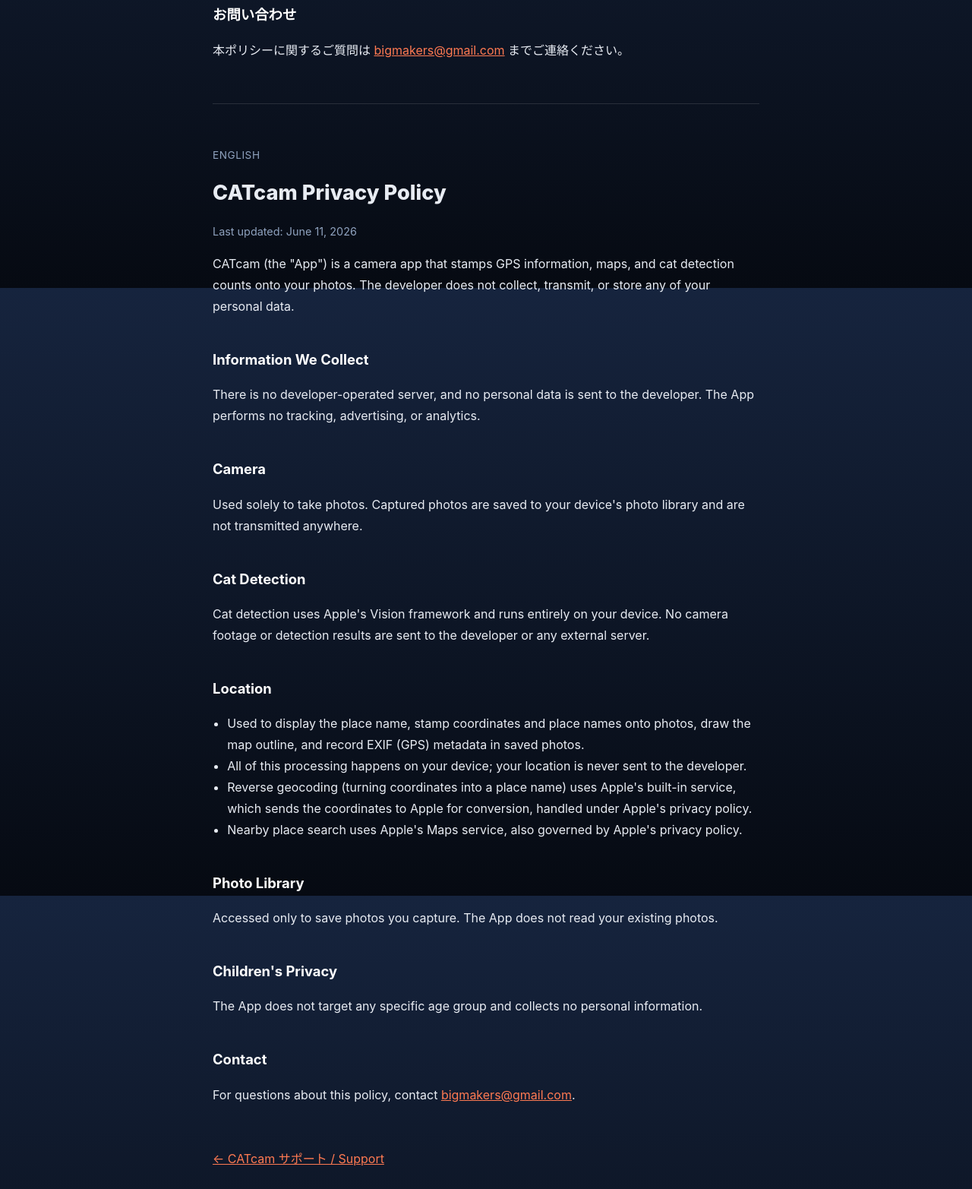
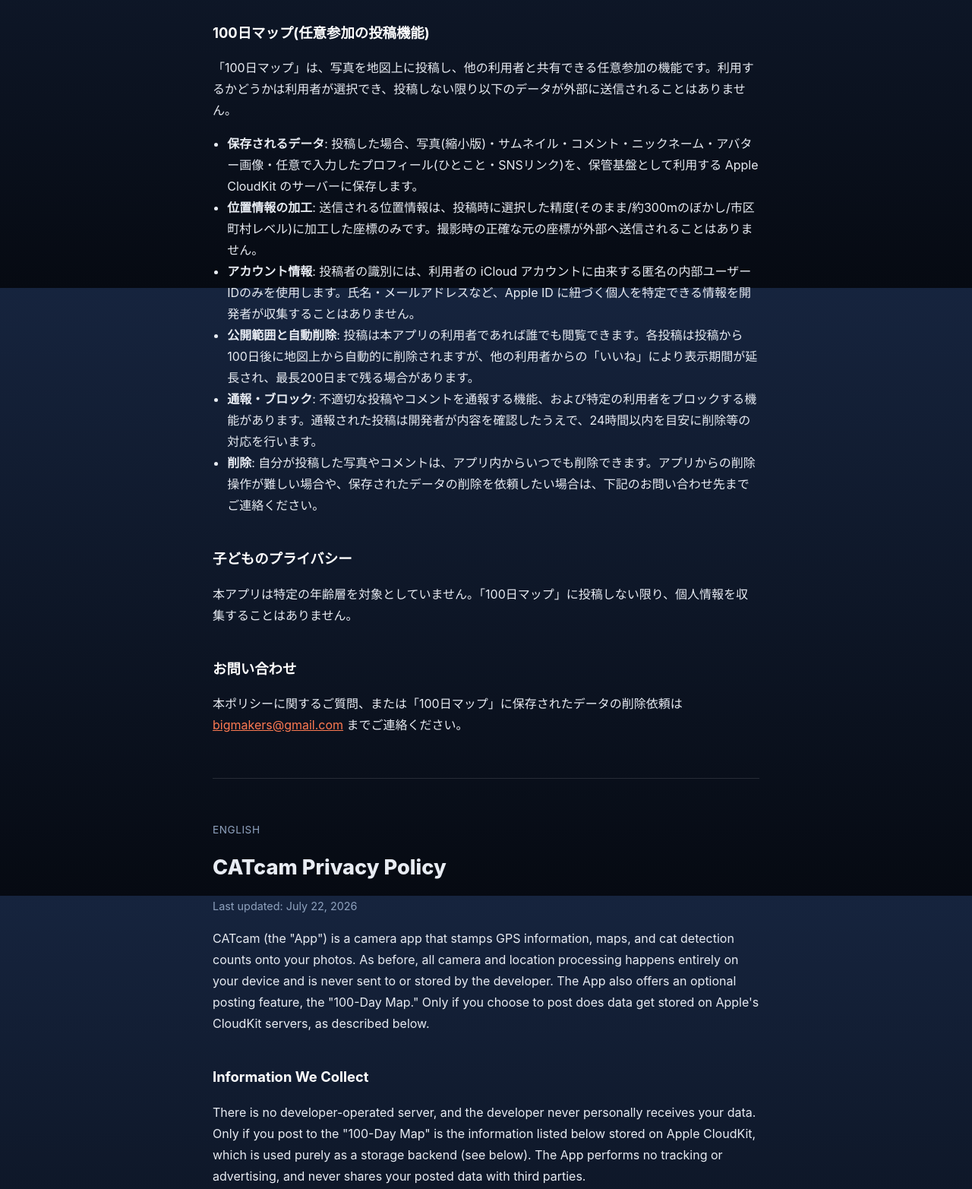
Before and after one commit to bigmakers/catcam, a plain HTML site: page docs/privacy.html in a window 1280 px wide. Shown: the part 1221-2786 px from the top of the page at 76% size. Drawn offline with Linux system fonts and the light colour scheme.

Commit message:
プライバシーポリシーに100日マップ機能を追記
v1.2で追加された任意参加の投稿機能「100日マップ」について、投稿時にApple
CloudKitへ保存されるデータ(写真縮小版/コメント/ニックネーム/アバター/
加工済み位置情報/匿名内部ユーザID)、公開範囲と100日後自動削除(いいねで
最長200日延長)、通報・ブロック対応、削除依頼の連絡先をJA/EN両方に追記。
既存のカメラ・位置情報が端末内処理のみである旨の記述は保持。

```diff
--- a/docs/privacy.html
+++ b/docs/privacy.html
@@ -29,15 +29,15 @@
 <div class="wrap">
 
   <h1>CATcam プライバシーポリシー</h1>
-  <p class="updated">最終更新: 2026年6月11日</p>
+  <p class="updated">最終更新: 2026年7月22日</p>
 
-  <p>CATcam(以下「本アプリ」)は、写真に GPS 情報・地図・猫の検出頭数を焼き込むカメラアプリです。開発者は本アプリを通じて、利用者の個人データを収集・送信・保存しません。</p>
+  <p>CATcam(以下「本アプリ」)は、写真に GPS 情報・地図・猫の検出頭数を焼き込むカメラアプリです。カメラ・位置情報の処理は従来どおりすべて端末内で完結し、開発者に送信・保存されることはありません。本アプリにはこれに加えて、任意参加の投稿機能「100日マップ」があります。投稿した場合に限り、後述の範囲でデータが Apple の CloudKit サーバーに保存されます。</p>
 
   <h2>収集する情報</h2>
-  <p>開発者が運営するサーバーは存在せず、いかなる個人データも開発者には送信されません。本アプリはトラッキング、広告、解析(アナリティクス)を一切行いません。</p>
+  <p>開発者が独自に運営するサーバーは存在せず、開発者個人がデータを受け取ることはありません。「100日マップ」に投稿した場合のみ、下記の情報が保管基盤である Apple CloudKit に保存されます(詳細は後述)。本アプリはトラッキング、広告を一切行わず、投稿データを第三者に提供することもありません。</p>
 
   <h2>カメラ</h2>
-  <p>写真の撮影にのみ使用します。撮影した写真は利用者の端末のフォトライブラリに保存され、外部には送信されません。</p>
+  <p>写真の撮影にのみ使用します。撮影した写真は利用者の端末のフォトライブラリに保存され、外部には送信されません(「100日マップ」に投稿する場合を除く)。</p>
 
   <h2>猫の検出</h2>
   <p>猫の検出には Apple の Vision フレームワークを使用します。処理はすべて端末内で完結し、カメラ映像や検出結果が開発者または外部サーバーに送信されることはありません。</p>
@@ -45,7 +45,7 @@
   <h2>位置情報</h2>
   <ul>
     <li>撮影地点の地名表示、写真への座標・地名の焼き込み、地図アウトラインの描画、写真の EXIF(GPS)情報の記録に使用します。</li>
-    <li>これらの処理はすべて端末内で完結し、位置情報が開発者に送信されることはありません。</li>
+    <li>これらの処理はすべて端末内で完結し、位置情報が開発者に送信されることはありません(「100日マップ」に投稿する場合を除く)。</li>
     <li>地名の取得(逆ジオコーディング)には Apple が提供する標準機能を利用します。この際、座標が地名に変換されるために Apple のサーバーへ送信されます。これは Apple のプライバシーポリシーに従って処理されます。</li>
     <li>近くのスポットの検索には Apple のマップサービスを利用します。この際も Apple のプライバシーポリシーが適用されます。</li>
   </ul>
@@ -53,25 +53,36 @@
   <h2>写真ライブラリ</h2>
   <p>撮影した写真を保存するためにのみアクセスします。既存の写真を読み取ることはありません。</p>
 
+  <h2>100日マップ(任意参加の投稿機能)</h2>
+  <p>「100日マップ」は、写真を地図上に投稿し、他の利用者と共有できる任意参加の機能です。利用するかどうかは利用者が選択でき、投稿しない限り以下のデータが外部に送信されることはありません。</p>
+  <ul>
+    <li><strong>保存されるデータ</strong>: 投稿した場合、写真(縮小版)・サムネイル・コメント・ニックネーム・アバター画像・任意で入力したプロフィール(ひとこと・SNSリンク)を、保管基盤として利用する Apple CloudKit のサーバーに保存します。</li>
+    <li><strong>位置情報の加工</strong>: 送信される位置情報は、投稿時に選択した精度(そのまま/約300mのぼかし/市区町村レベル)に加工した座標のみです。撮影時の正確な元の座標が外部へ送信されることはありません。</li>
+    <li><strong>アカウント情報</strong>: 投稿者の識別には、利用者の iCloud アカウントに由来する匿名の内部ユーザーIDのみを使用します。氏名・メールアドレスなど、Apple ID に紐づく個人を特定できる情報を開発者が収集することはありません。</li>
+    <li><strong>公開範囲と自動削除</strong>: 投稿は本アプリの利用者であれば誰でも閲覧できます。各投稿は投稿から100日後に地図上から自動的に削除されますが、他の利用者からの「いいね」により表示期間が延長され、最長200日まで残る場合があります。</li>
+    <li><strong>通報・ブロック</strong>: 不適切な投稿やコメントを通報する機能、および特定の利用者をブロックする機能があります。通報された投稿は開発者が内容を確認したうえで、24時間以内を目安に削除等の対応を行います。</li>
+    <li><strong>削除</strong>: 自分が投稿した写真やコメントは、アプリ内からいつでも削除できます。アプリからの削除操作が難しい場合や、保存されたデータの削除を依頼したい場合は、下記のお問い合わせ先までご連絡ください。</li>
+  </ul>
+
   <h2>子どものプライバシー</h2>
-  <p>本アプリは特定の年齢層を対象とせず、いかなる個人情報も収集しません。</p>
+  <p>本アプリは特定の年齢層を対象としていません。「100日マップ」に投稿しない限り、個人情報を収集することはありません。</p>
 
   <h2>お問い合わせ</h2>
-  <p>本ポリシーに関するご質問は <a href="mailto:bigmakers@gmail.com">bigmakers@gmail.com</a> までご連絡ください。</p>
+  <p>本ポリシーに関するご質問、または「100日マップ」に保存されたデータの削除依頼は <a href="mailto:bigmakers@gmail.com">bigmakers@gmail.com</a> までご連絡ください。</p>
 
   <hr>
 
   <p class="lang">English</p>
   <h1>CATcam Privacy Policy</h1>
-  <p class="updated">Last updated: June 11, 2026</p>
+  <p class="updated">Last updated: July 22, 2026</p>
 
-  <p>CATcam (the "App") is a camera app that stamps GPS information, maps, and cat detection counts onto your photos. The developer does not collect, transmit, or store any of your personal data.</p>
+  <p>CATcam (the "App") is a camera app that stamps GPS information, maps, and cat detection counts onto your photos. As before, all camera and location processing happens entirely on your device and is never sent to or stored by the developer. The App also offers an optional posting feature, the "100-Day Map." Only if you choose to post does data get stored on Apple's CloudKit servers, as described below.</p>
 
   <h2>Information We Collect</h2>
-  <p>There is no developer-operated server, and no personal data is sent to the developer. The App performs no tracking, advertising, or analytics.</p>
+  <p>There is no developer-operated server, and the developer never personally receives your data. Only if you post to the "100-Day Map" is the information listed below stored on Apple CloudKit, which is used purely as a storage backend (see below). The App performs no tracking or advertising, and never shares your posted data with third parties.</p>
 
   <h2>Camera</h2>
-  <p>Used solely to take photos. Captured photos are saved to your device's photo library and are not transmitted anywhere.</p>
+  <p>Used solely to take photos. Captured photos are saved to your device's photo library and are not transmitted anywhere, unless you choose to post them to the "100-Day Map."</p>
 
   <h2>Cat Detection</h2>
   <p>Cat detection uses Apple's Vision framework and runs entirely on your device. No camera footage or detection results are sent to the developer or any external server.</p>
@@ -79,7 +90,7 @@
   <h2>Location</h2>
   <ul>
     <li>Used to display the place name, stamp coordinates and place names onto photos, draw the map outline, and record EXIF (GPS) metadata in saved photos.</li>
-    <li>All of this processing happens on your device; your location is never sent to the developer.</li>
+    <li>All of this processing happens on your device; your location is never sent to the developer, unless you choose to post to the "100-Day Map."</li>
     <li>Reverse geocoding (turning coordinates into a place name) uses Apple's built-in service, which sends the coordinates to Apple for conversion, handled under Apple's privacy policy.</li>
     <li>Nearby place search uses Apple's Maps service, also governed by Apple's privacy policy.</li>
   </ul>
@@ -87,11 +98,22 @@
   <h2>Photo Library</h2>
   <p>Accessed only to save photos you capture. The App does not read your existing photos.</p>
 
+  <h2>100-Day Map (Optional Posting Feature)</h2>
+  <p>The "100-Day Map" is an opt-in feature that lets you post photos to a shared map and view posts from other users. It is entirely optional, and unless you choose to post, none of the data below leaves your device.</p>
+  <ul>
+    <li><strong>Data stored</strong>: If you post, a downsized copy of the photo, a thumbnail, your comment, nickname, avatar image, and any optional profile info you enter (a short bio and social-media links) are stored on Apple CloudKit, which we use solely as a storage backend.</li>
+    <li><strong>Location processing</strong>: Only coordinates that have been adjusted to the precision level you chose at posting time (exact / blurred to roughly 300 m / city-level) are transmitted. The exact original coordinates captured by the camera are never sent.</li>
+    <li><strong>Account data</strong>: Posts are identified only by an anonymous internal user ID derived from your iCloud account. The developer never collects your name, email address, or any other information that could directly identify you via your Apple ID.</li>
+    <li><strong>Visibility and automatic deletion</strong>: Posts are visible to any user of the App. Each post is automatically removed from the map 100 days after posting; "likes" from other users can extend a post's lifetime, up to a maximum of 200 days.</li>
+    <li><strong>Reporting and blocking</strong>: You can report inappropriate posts or comments, and block specific users. Reported posts are reviewed by the developer, and action such as removal is generally taken within 24 hours.</li>
+    <li><strong>Deletion</strong>: You can delete your own posts and comments at any time from within the App. If you have trouble deleting content in the App, or want to request deletion of stored data, contact us at the address below.</li>
+  </ul>
+
   <h2>Children's Privacy</h2>
-  <p>The App does not target any specific age group and collects no personal information.</p>
+  <p>The App does not target any specific age group. Unless you post to the "100-Day Map," it collects no personal information.</p>
 
   <h2>Contact</h2>
-  <p>For questions about this policy, contact <a href="mailto:bigmakers@gmail.com">bigmakers@gmail.com</a>.</p>
+  <p>For questions about this policy, or to request deletion of data stored via the "100-Day Map," contact <a href="mailto:bigmakers@gmail.com">bigmakers@gmail.com</a>.</p>
 
   <p style="margin-top:56px"><a href="./index.html">← CATcam サポート / Support</a></p>
 
```
